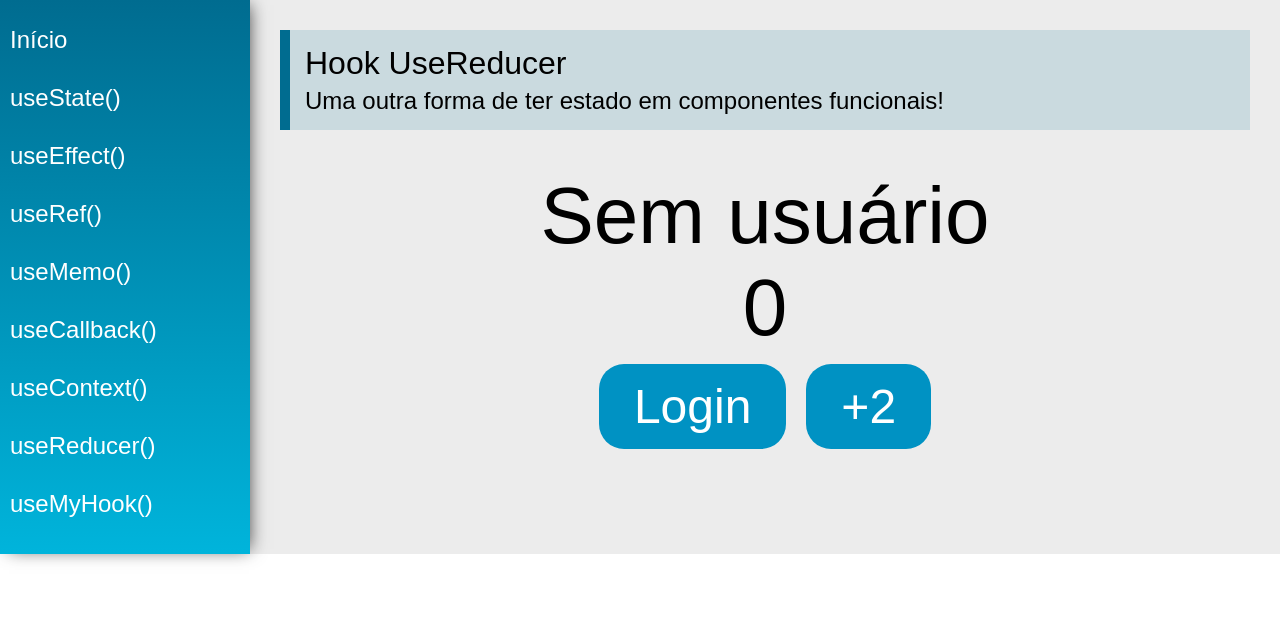
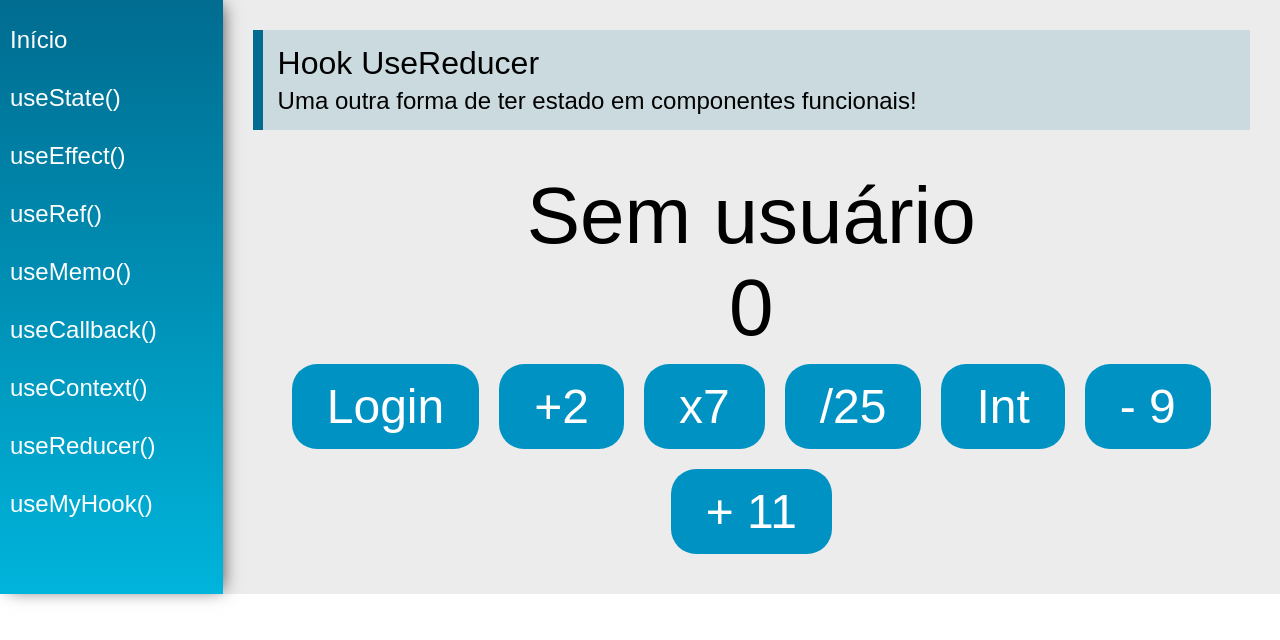
Before and after one commit to Roger-Franco/Hooks, a React (Create React App) app: page /useReducer in a window 1280 px wide. Shown: the top 640 px of the page. Built offline with nearby package versions, Linux system fonts and the light colour scheme.

Commit message:
Desafio useReducer

```diff
--- a/src/views/examples/UseReducer.jsx
+++ b/src/views/examples/UseReducer.jsx
@@ -1,26 +1,35 @@
-import React, { useReducer } from 'react'
-import PageTitle from '../../components/layout/PageTitle'
+import React, { useReducer } from "react";
+import PageTitle from "../../components/layout/PageTitle";
 
 const initialState = {
   cart: [],
   products: [],
   user: null,
-  number: 0
-}
+  number: 0,
+};
 
+// multiplicar por 7 divir por 25 e transformar o numero para parse (inteiro), numberaddN
 function reducer(state, action) {
-  switch(action.type) {
-    case 'numberAdd2':
-      return {...state, number:state.number + 2}
-    case 'login':
-      return {...state, user: {name: action.payload}}
+  switch (action.type) {
+    case "numberAdd2":
+      return { ...state, number: state.number + 2 };
+    case "numberMult7":
+      return { ...state, number: state.number * 7 };
+    case "numberDiv25":
+      return { ...state, number: state.number / 25 };
+    case "numberInt":
+      return { ...state, number: parseInt(state.number)};
+    case "numberAddN":
+      return { ...state, number: state.number + action.payload};
+    case "login":
+      return { ...state, user: { name: action.payload } };
     default:
-        return state
+      return state;
   }
 }
 
 const UseReducer = (props) => {
-  const [state, dispatch] = useReducer(reducer, initialState)
+  const [state, dispatch] = useReducer(reducer, initialState);
 
   return (
     <div className="UseReducer">
@@ -29,18 +38,60 @@ const UseReducer = (props) => {
         subtitle="Uma outra forma de ter estado em componentes funcionais!"
       />
       <div className="center">
-              {state.user ? <span className="text">{state.user.name}</span> :
+        {state.user ? (
+          <span className="text">{state.user.name}</span>
+        ) : (
           <span className="text">Sem usuário</span>
-              }
+        )}
 
         <span className="text">{state.number}</span>
         <div>
-                <button className="btn" onClick={() => dispatch({type: 'login', payload: 'Maria'})} >Login</button>
-                <button className="btn" onClick={() => dispatch({type: 'numberAdd2'})} >+2</button>
+          <button
+            className="btn"
+            onClick={() => dispatch({ type: "login", payload: "Maria" })}
+          >
+            Login
+          </button>
+          <button
+            className="btn"
+            onClick={() => dispatch({ type: "numberAdd2" })}
+          >
+            +2
+          </button>
+          <button
+            className="btn"
+            onClick={() => dispatch({ type: "numberMult7" })}
+          >
+            x7
+          </button>
+          <button
+            className="btn"
+            onClick={() => dispatch({ type: "numberDiv25" })}
+          >
+            /25
+          </button>
+          <button
+            className="btn"
+            onClick={() => dispatch({ type: "numberInt" })}
+          >
+            Int
+          </button>
+          <button
+            className="btn"
+            onClick={() => dispatch({ type: "numberAddN", payload: - 9 })}
+          >
+            - 9
+          </button>
+          <button
+            className="btn"
+            onClick={() => dispatch({ type: "numberAddN", payload: + 11 })}
+          >
+            + 11
+          </button>
         </div>
       </div>
     </div>
-    )
-}
+  );
+};
 
-export default UseReducer
+export default UseReducer;
```
Lines whose indentation alone changed are shown as unchanged.
